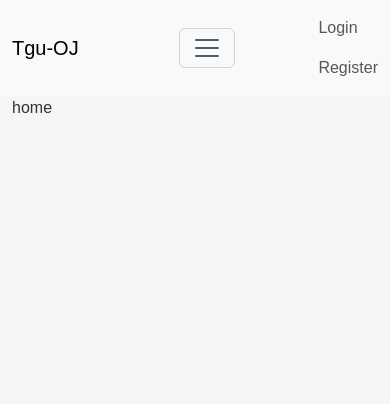
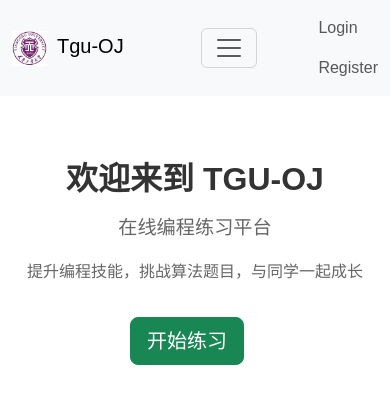
Before and after one commit to heky12356/PatreonOJ-UI, a React (Vite) app: page / in a window 390 px wide. Shown: the top 404 px of the page. Built offline with nearby package versions, Linux system fonts and the light colour scheme; what antd-style would draw is missing.

Commit message:
feat: 统一应用白色主题并添加首页样式
- 添加TGU-OJ logo到导航栏
- 统一设置全局白色背景样式
- 配置Ant Design白色主题
- 实现新的首页布局和样式
- 优化多个组件的背景色设置

```diff
--- a/src/App.jsx
+++ b/src/App.jsx
@@ -1,5 +1,6 @@
 //app里只放路由和配置
 import { BrowserRouter as Router, Routes, Route } from "react-router-dom";
+import { ConfigProvider } from 'antd';
 import MainLayout from "./MainLayout.jsx";
 import Login from "./pages/login/Login.jsx";
 import Register from "./pages/register/Register.jsx";
@@ -18,9 +19,20 @@ import ManageTestCasePage from "./pages/manage_test_case_page/index.jsx";
 import Home from "./pages/home/index.jsx";
 import Admin from "./pages/admin/index.jsx";
 
+// Ant Design 白色主题配置
+const whiteTheme = {
+  token: {
+    colorBgBase: '#ffffff',
+    colorBgContainer: '#ffffff',
+    colorBgLayout: '#ffffff',
+    colorBgElevated: '#ffffff'
+  }
+};
+
 function App() {
   return (
-    <Router>
+    <ConfigProvider theme={whiteTheme}>
+      <Router>
       <Routes>
         {/* 使用主布局的所有页面 */}
         <Route path="/" element={<MainLayout />}>
@@ -79,7 +91,8 @@ function App() {
           />
         </Route>
       </Routes>
-    </Router>
+      </Router>
+    </ConfigProvider>
   );
 }
 
--- a/src/MainLayout.jsx
+++ b/src/MainLayout.jsx
@@ -6,9 +6,13 @@ import './main.css'
 
 const MainLayout = () => {
   return (
-    <div>
+    <div style={{
+      backgroundColor: 'white',
+      minHeight: '100vh',
+      width: '100%'
+    }}>
       <HeaderNav />
-      <Container>
+      <Container style={{ backgroundColor: 'white' }}>
         <Outlet />
       </Container>
     </div>
--- a/src/components/BaseLayout.jsx
+++ b/src/components/BaseLayout.jsx
@@ -7,12 +7,12 @@ const { Content, Footer } = Layout;
 
 const BaseLayout = ({ children }) => {
     return (
-        <Layout style={{ minHeight: '100vh' }}>
+        <Layout style={{ minHeight: '100vh', backgroundColor: 'white' }}>
             <HeaderNav />
-            <Content style={{ padding: '0 48px', margin: '16px 0' }}>
+            <Content style={{ padding: '0 48px', margin: '16px 0', backgroundColor: 'white' }}>
                 {children}
             </Content>
-            <Footer style={{ textAlign: 'center' }}>
+            <Footer style={{ textAlign: 'center', backgroundColor: 'white' }}>
                 Ant Design ©{new Date().getFullYear()} Created by Ant UED
             </Footer>
         </Layout>
--- a/src/components/ContentComponent/SubmissionDetailPage.jsx
+++ b/src/components/ContentComponent/SubmissionDetailPage.jsx
@@ -49,6 +49,7 @@ function SubmissionDetailPage() {
             try {
                 setLoading(true);
                 const result = await getSubmissionResult(submissionId);
+                // console.log('获取评测结果成功:', result);
                 setSubmissionData(result);
             } catch (err) {
                 console.error('获取评测结果失败:', err);
--- a/src/components/HeaderNav/HeaderNav.jsx
+++ b/src/components/HeaderNav/HeaderNav.jsx
@@ -51,8 +51,21 @@ export default function HeaderNav() {
 
   return (
     <Navbar expand="lg" className="bg-body-tertiary">
-      <Container>
-        <Navbar.Brand href="/">Tgu-OJ</Navbar.Brand>
+      <Container >
+        <Navbar.Brand href="/">
+          <img
+            alt=""
+            src="../../public/images/tgu.jpg"
+            width="35"
+            height="35"
+            className="d-inline-block align-top"
+            style={{
+              borderRadius: "100",
+              marginRight: "10px"
+            }}
+          />
+          Tgu-OJ
+        </Navbar.Brand>
         <Navbar.Toggle aria-controls="basic-navbar-nav" />
         <Navbar.Collapse id="basic-navbar-nav">
           <Nav className="me-auto">
--- a/src/main.css
+++ b/src/main.css
@@ -1,3 +1,18 @@
+/* 全局白色背景设置 */
+body, html, #root {
+  background-color: white !important;
+  margin: 0;
+  padding: 0;
+}
+
+/* 确保所有布局容器也是白色背景 */
+.ant-layout,
+.ant-layout-content,
+/* .container, */
+.container-fluid {
+  background-color: white !important;
+}
+
 .body {
-  /* background-color: white; */
+  background-color: white !important;
 }
--- a/src/pages/home/index.jsx
+++ b/src/pages/home/index.jsx
@@ -1,7 +1,26 @@
+import { Container, Row, Col, Card, Button } from 'react-bootstrap';
+import styles from './index.module.css';
+
 export default function Home() {
     return (
-        <>
-         <div>home</div>
-        </>
+        <div className={styles.home}>
+            <Container>
+                {/* 欢迎区域 */}
+                <Row className="justify-content-center text-center py-5">
+                    <Col lg={8}>
+                        <h1 className={styles.title}>欢迎来到 TGU-OJ</h1>
+                        <p className={styles.subtitle}>在线编程练习平台</p>
+                        <p className={styles.description}>
+                            提升编程技能，挑战算法题目，与同学一起成长
+                        </p>
+                        <div className={styles.buttonGroup}>
+                            <Button variant="success" size="lg" className="me-3" href="/problem">
+                                开始练习
+                            </Button>
+                        </div>
+                    </Col>
+                </Row>
+            </Container>
+        </div>
     )
 }
--- /dev/null
+++ b/src/pages/home/index.module.css
@@ -0,0 +1,127 @@
+.home {
+    background-color: white;
+    min-height: 80vh;
+    padding: 2rem 0;
+}
+
+.title {
+    font-size: 3rem;
+    font-weight: 700;
+    color: #333;
+    margin-bottom: 1rem;
+}
+
+.subtitle {
+    font-size: 1.5rem;
+    font-weight: 300;
+    color: #666;
+    margin-bottom: 1rem;
+}
+
+.description {
+    font-size: 1.1rem;
+    line-height: 1.6;
+    color: #666;
+    margin-bottom: 2rem;
+}
+
+.buttonGroup {
+    margin-bottom: 3rem;
+}
+
+.featureCard {
+    border: 1px solid #e0e0e0;
+    border-radius: 8px;
+    transition: all 0.3s ease;
+    height: 100%;
+    box-shadow: 0 2px 4px rgba(0, 0, 0, 0.05);
+}
+
+.featureCard:hover {
+    transform: translateY(-5px);
+    box-shadow: 0 4px 12px rgba(81, 98, 79, 0.15);
+    border-color: #51624f;
+}
+
+.featureIcon {
+    font-size: 3rem;
+    margin-bottom: 1rem;
+    display: block;
+}
+
+.featureCard .card-title {
+    color: #51624f;
+    font-weight: 600;
+    margin-bottom: 1rem;
+}
+
+.featureCard .card-text {
+    color: #666;
+    line-height: 1.5;
+}
+
+.statCard {
+    padding: 1.5rem;
+    background-color: #f8f9fa;
+    border-radius: 8px;
+    border: 1px solid #e0e0e0;
+    transition: all 0.3s ease;
+}
+
+.statCard:hover {
+    background-color: #c6d1bd;
+    transform: translateY(-2px);
+}
+
+.statNumber {
+    font-size: 2.5rem;
+    font-weight: 700;
+    color: #51624f;
+    margin-bottom: 0.5rem;
+}
+
+.statLabel {
+    font-size: 1rem;
+    color: #666;
+    margin: 0;
+    font-weight: 500;
+}
+
+/* 响应式设计 */
+@media (max-width: 768px) {
+    .title {
+        font-size: 2.5rem;
+    }
+
+    .subtitle {
+        font-size: 1.2rem;
+    }
+
+    .description {
+        font-size: 1rem;
+    }
+
+    .statNumber {
+        font-size: 2rem;
+    }
+
+    .buttonGroup .btn {
+        margin-bottom: 0.5rem;
+    }
+}
+
+@media (max-width: 576px) {
+    .home {
+        padding: 1rem 0;
+    }
+
+    .title {
+        font-size: 2rem;
+    }
+
+    .buttonGroup .btn {
+        display: block;
+        width: 100%;
+        margin-bottom: 1rem;
+    }
+}
--- a/src/pages/problemPage/ProblemPage.module.css
+++ b/src/pages/problemPage/ProblemPage.module.css
@@ -6,7 +6,7 @@
 
 body {
     font-family: 'Arial', sans-serif;
-    background-color: #f5f5f5;
+    background-color: white;
     color: #333;
 }
 
@@ -14,7 +14,7 @@ body {
     display: flex;
     flex-direction: column;
     min-height: 100vh;
-    background-color: #f5f5f5;
+    background-color: white;
 }
 
 .problem-header {
```
Also changed, not shown: public/images/tgu.jpg (added).
